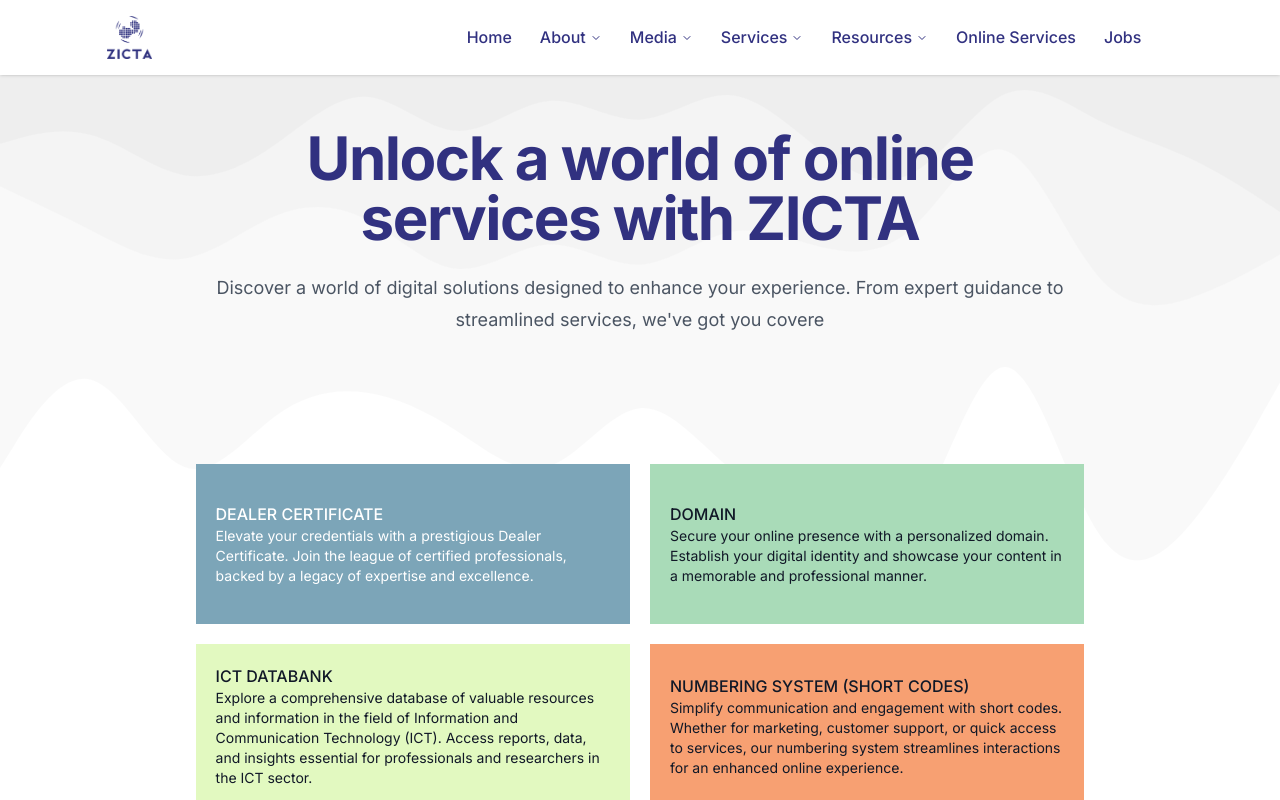
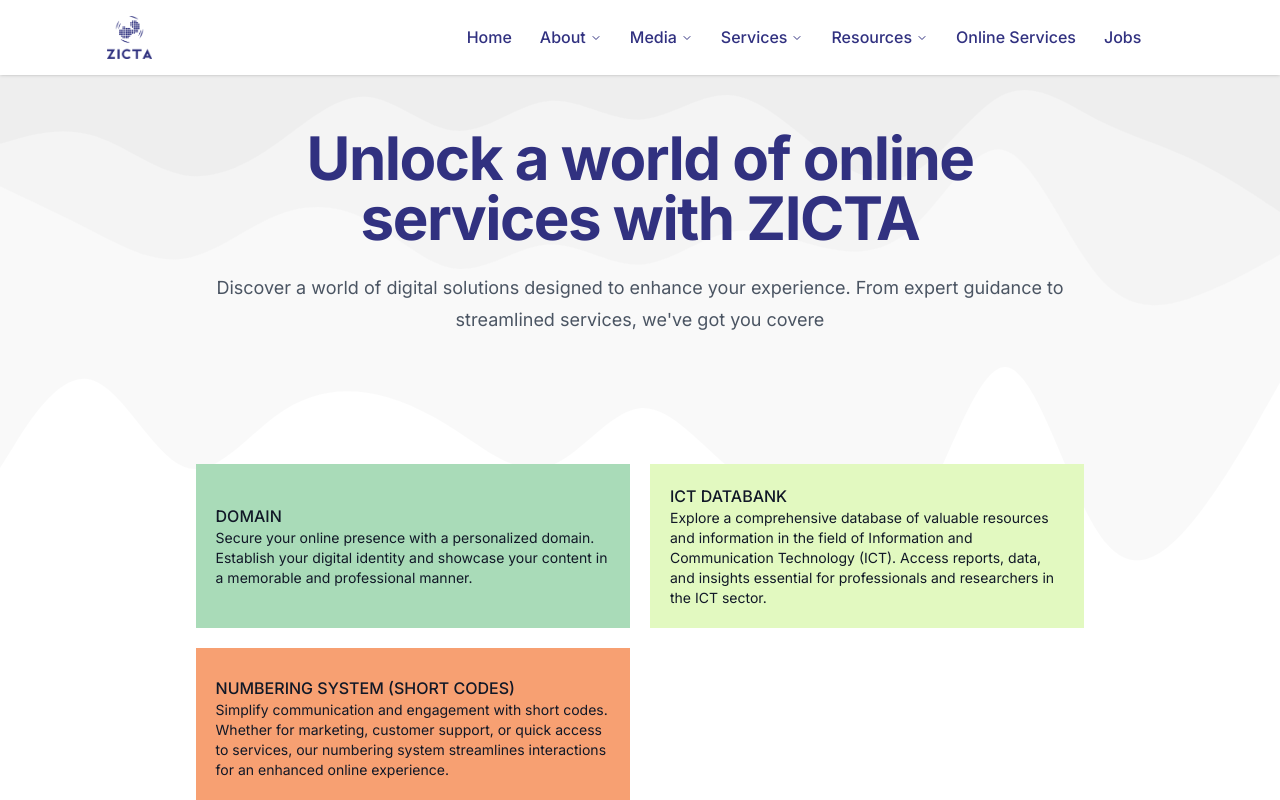
Before and after one commit to msichalwe/zicta-website-client, a Next.js app: page /apply in a window 1280 px wide. Shown: the top 800 px of the page. Built offline with nearby package versions, Linux system fonts and the light colour scheme.

Commit message:
latest commit

```diff
--- a/app/apply/page.tsx
+++ b/app/apply/page.tsx
@@ -81,13 +81,13 @@
 export default Apply
 
 const cardData: Array<CardProps> = [
-	{
-		title: 'Dealer Certificate',
-		description:
-			'Elevate your credentials with a prestigious Dealer Certificate. Join the league of certified professionals, backed by a legacy of expertise and excellence.',
-		color: '#7CA5B8',
-		bgColor: true,
-	},
+	//{
+	//	title: 'Dealer Certificate',
+	//	description:
+	//		'Elevate your credentials with a prestigious Dealer Certificate. Join the league of certified professionals, backed by a legacy of expertise and excellence.',
+	//	color: '#7CA5B8',
+	//	bgColor: true,
+	//},
 	{
 		title: 'Domain',
 		description:
--- a/app/awards/rsvp/nomination-form.tsx
+++ b/app/awards/rsvp/nomination-form.tsx
@@ -45,9 +45,9 @@
 		resolver: zodResolver(formSchema),
 	})
 
-	useEffect(() => {
+	/*useEffect(() => {
 		redirect('/')
-	}, [])
+	}, [])*/
 
 	const { isSubmitting, isValid } = form.formState
 
--- a/app/dashboard/layout.tsx
+++ b/app/dashboard/layout.tsx
@@ -1,4 +1,4 @@
-import WrapperContext from '../../context/Wrapper'
+import WrapperContext from '../../context/wrapper'
 
 export default async function DashboardLayout({
 	children,
```
Also changed, not shown: 1 other file (tests, documents, lock files or other folders).
